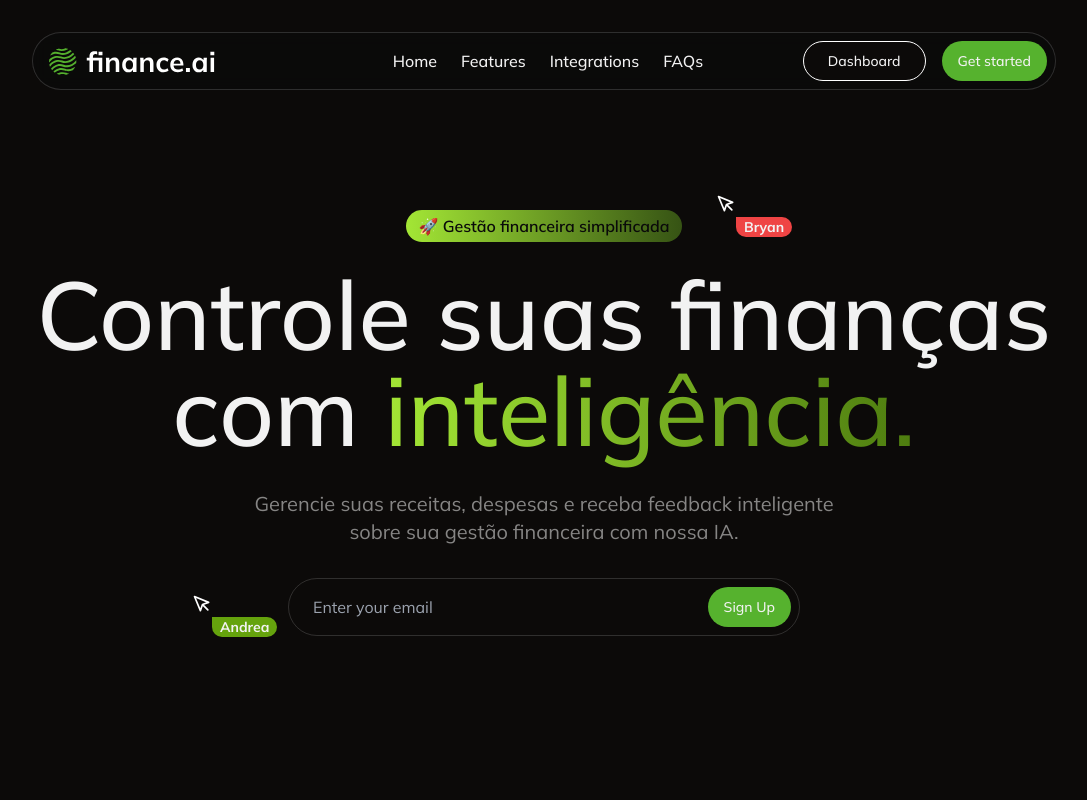
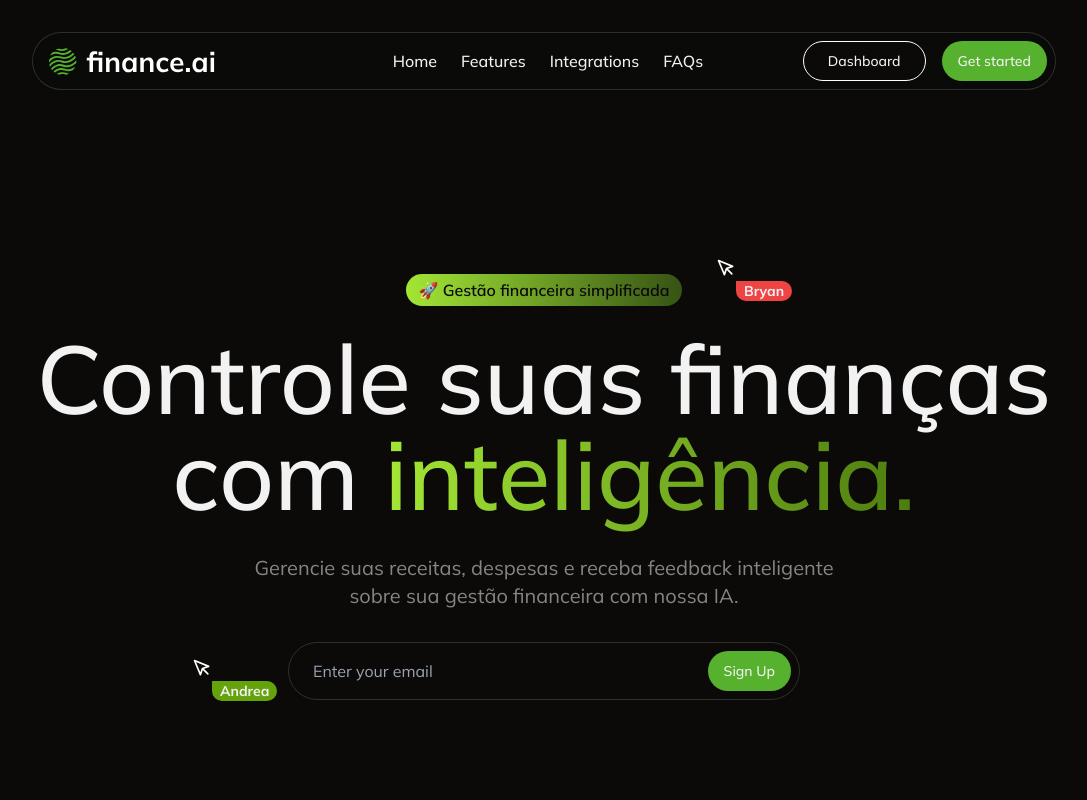
Before and after one commit to TiagoCoder2022/finance-ai, a Next.js app: page /landing-page in a window 1280 px wide. Shown: the top 800 px of the page, without its empty margins (96-1183 px from the left). Built offline with nearby package versions, Linux system fonts and the light colour scheme.

Commit message:
feat: add extra padding bottom and top on extra large screens

```diff
--- a/app/landing-page/_components/hero.tsx
+++ b/app/landing-page/_components/hero.tsx
@@ -9,7 +9,7 @@ import { slideInFromLeft, slideInFromRight } from "@/app/utils/motion";
 
 const Hero = () => {
     return (
-        <section className="py-20">
+        <section className="py-20 xl:py-36">
             <motion.div
                 initial="hidden"
                 animate="visible"
```
